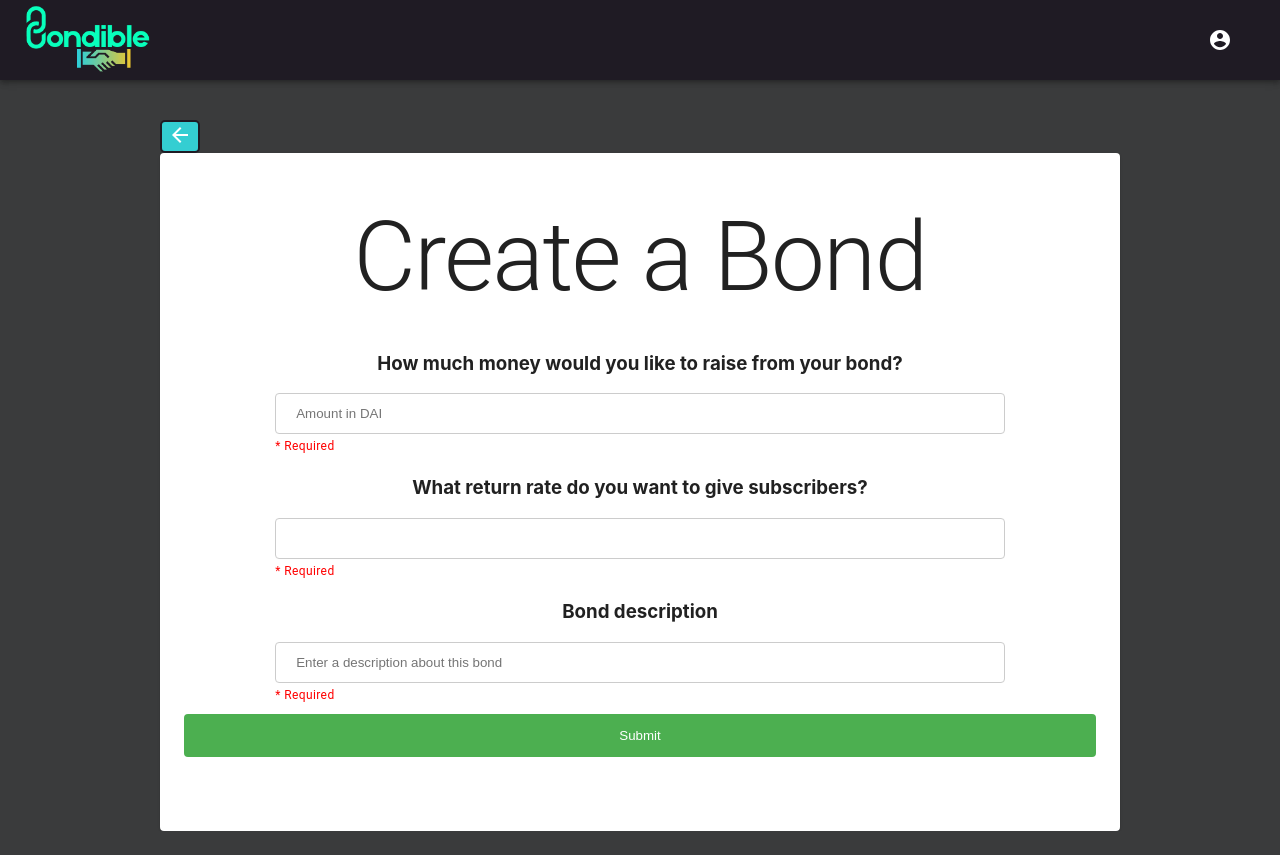
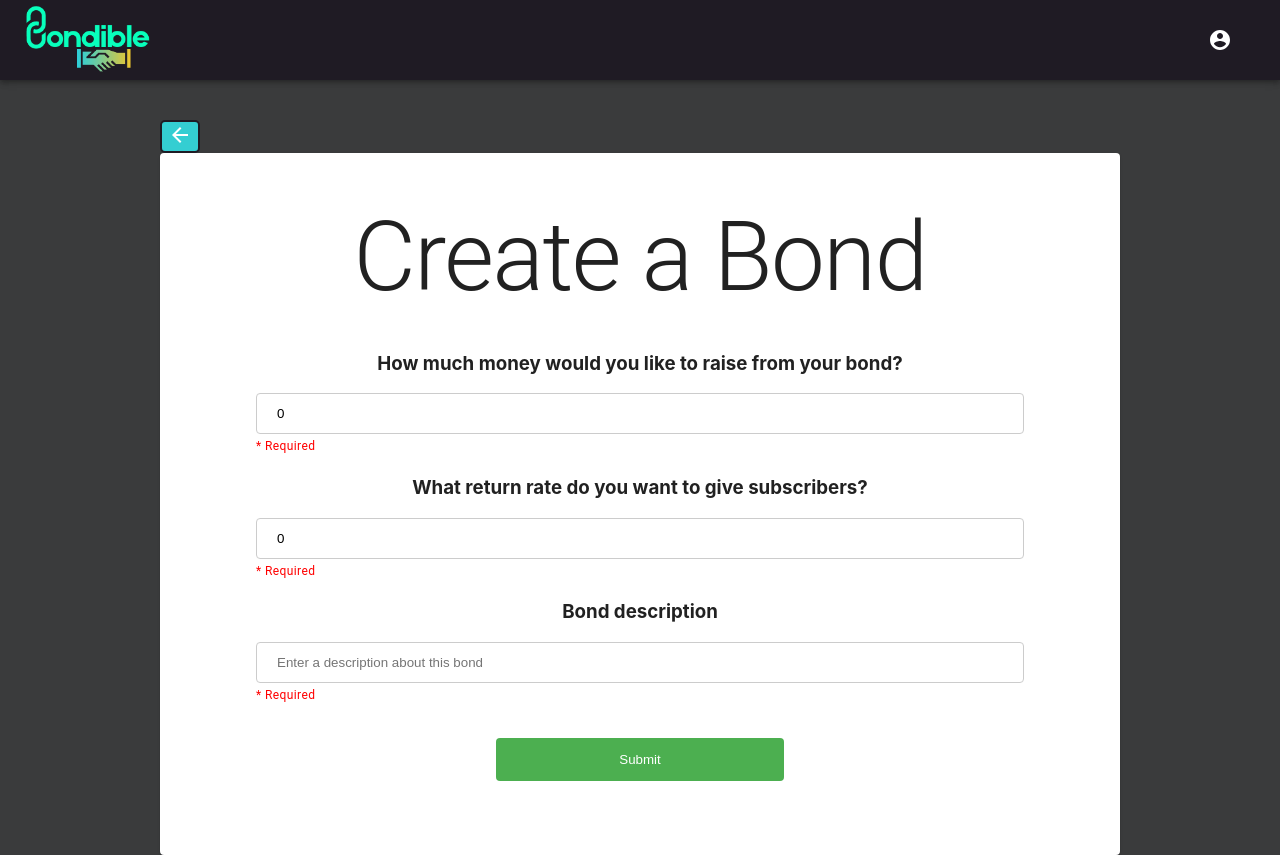
Before and after one commit to harrymoy/Bondible, a React (Create React App) app in the folder bondible-app/: page /bondform in a window 1280 px wide. Before the commit the page ends 831 px from the top, so only its background shows below. Built offline with nearby package versions, Linux system fonts and the light colour scheme.

Commit message:
Little bit of monika in my life, a little bit of clean up by my side.

```diff
--- a/bondible-app/src/components/BondForm.tsx
+++ b/bondible-app/src/components/BondForm.tsx
@@ -1,4 +1,4 @@
-import React, { createRef, Component } from 'react'
+import React, { useEffect } from 'react'
 import { useState } from 'react'
 import CreateBond from '../helpers/CreateBond'
 import ConnectBondFactory from '../helpers/ConnectBondFactory'
@@ -26,7 +26,7 @@ const useStyles = makeStyles((theme: Theme) =>
       color: 'red'
     },
     submit: {
-      width: '100%',
+      width: '30%',
       backgroundColor: '#4CAF50',
       color: 'white',
       padding: '14px 20px',
@@ -34,6 +34,7 @@ const useStyles = makeStyles((theme: Theme) =>
       border: 'none',
       borderRadius: '4px',
       cursor: 'pointer',
+      marginTop: '2rem'
     }
   })
 );
@@ -46,10 +47,13 @@ interface bondData {
 const BondForm = (props: bondData) => {
   const classes = useStyles();
 
-  const [subscriptionValue, setSubscriptionValue] = useState<string>('')
-  const [rateValue, setRateValue] = useState<string>('')
+  const handleBlankValue = (val:string) => {
+    return val.trim() === '' ? 0 : parseInt(val);
+  }
+
+  const [subscriptionValue, setSubscriptionValue] = useState<number>(0)
+  const [rateValue, setRateValue] = useState<number>(0)
   const [descriptionValue, setDescriptionValue] = useState<string>('')
-
   async function issueBond() {
     console.log('Creating bond')
     console.log('The max subscription is: ', subscriptionValue)
@@ -60,10 +64,14 @@ const BondForm = (props: bondData) => {
     )
     console.log(bondFactoryContract)
     CreateBond(
-      parseInt(rateValue!),
-      parseInt(subscriptionValue!),
+      rateValue,
+      subscriptionValue,
       bondFactoryContract,
     )
+  }
+
+  const displayRequiredStatus = (element : JSX.Element, value: Number) => {
+    return value <= 0 && element
   }
 
   return (
@@ -79,12 +87,14 @@ const BondForm = (props: bondData) => {
             aria-describedby="requiredText"
             value={subscriptionValue}
             onChange={(ev: React.ChangeEvent<HTMLInputElement>): void =>
-              setSubscriptionValue(ev.target.value)
+              setSubscriptionValue(handleBlankValue(ev.target.value))
             }
             className={classes.input}
-            placeholder="Amount in DAI"
           />
-          <FormHelperText className={classes.required} id="requiredText">* Required</FormHelperText>
+          {displayRequiredStatus(
+              <FormHelperText className={classes.required} id="requiredText">* Required</FormHelperText>,
+              subscriptionValue
+            )}
         </FormControl>
         <span></span>
         <br/>
@@ -98,11 +108,16 @@ const BondForm = (props: bondData) => {
             type="number"
             value={rateValue}
             onChange={(ev: React.ChangeEvent<HTMLInputElement>): void =>
-              setRateValue(ev.target.value)
+              setRateValue(handleBlankValue(ev.target.value))
             }
             className={classes.input}
           />
-          <FormHelperText className={classes.required} id="requiredText">* Required</FormHelperText>
+            {displayRequiredStatus(
+              <FormHelperText className={classes.required} id="requiredText">* Required</FormHelperText>,
+              rateValue
+            )}
+
+
         </FormControl>
         <span></span>
         <br/>
@@ -121,8 +136,10 @@ const BondForm = (props: bondData) => {
             placeholder="Enter a description about this bond"
             className={classes.input}
           />
-          <FormHelperText className={classes.required} id="requiredText">* Required</FormHelperText>
-        </FormControl>
+          {
+            descriptionValue.length < 1 && <FormHelperText className={classes.required} id="requiredText">* Required</FormHelperText>
+          }
+          </FormControl>
         <span></span>
         <input className={classes.submit} onClick={issueBond} type="submit" value="Submit"/>
       </div>
--- a/bondible-app/src/pages/CreateBond.tsx
+++ b/bondible-app/src/pages/CreateBond.tsx
@@ -1,5 +1,4 @@
 import React from 'react';
-import PropTypes from 'prop-types';
 import BondForm from '../components/BondForm'
 import { makeStyles, Theme, createStyles } from '@material-ui/core/styles';
 import Paper from '@material-ui/core/Paper';
@@ -13,7 +12,6 @@ const useStyles = makeStyles((theme: Theme) =>
         margin: "0 auto"
     },
     form: {
-        ...theme.mixins.gutters(),
         paddingTop: theme.spacing(6),
         paddingBottom: theme.spacing(2),
         textAlign: 'center'
```
